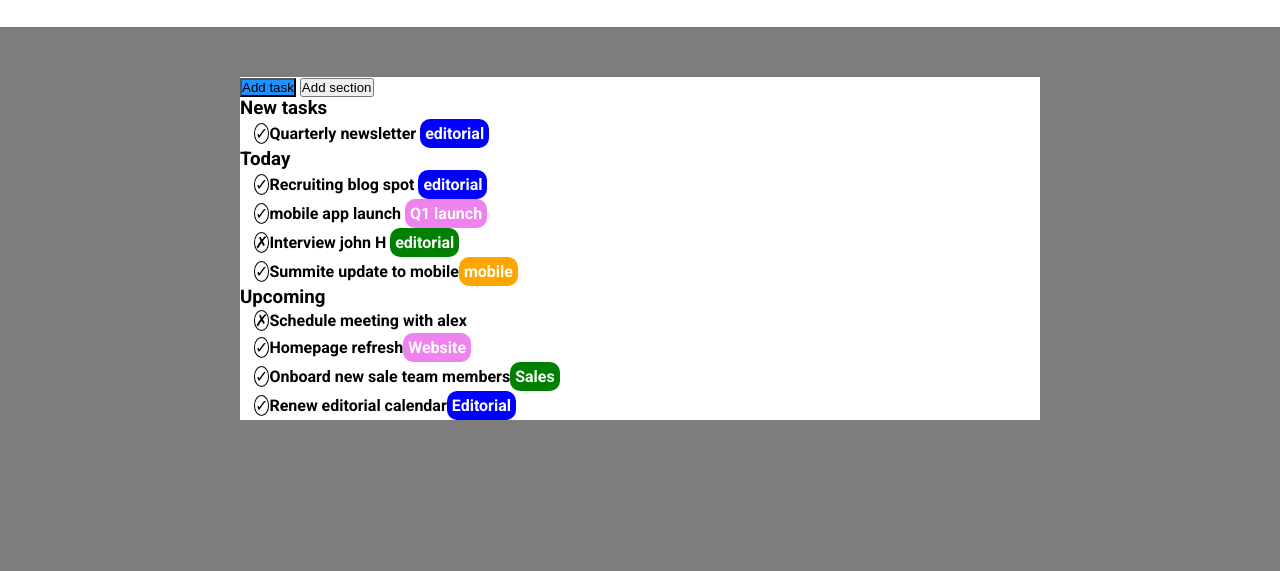
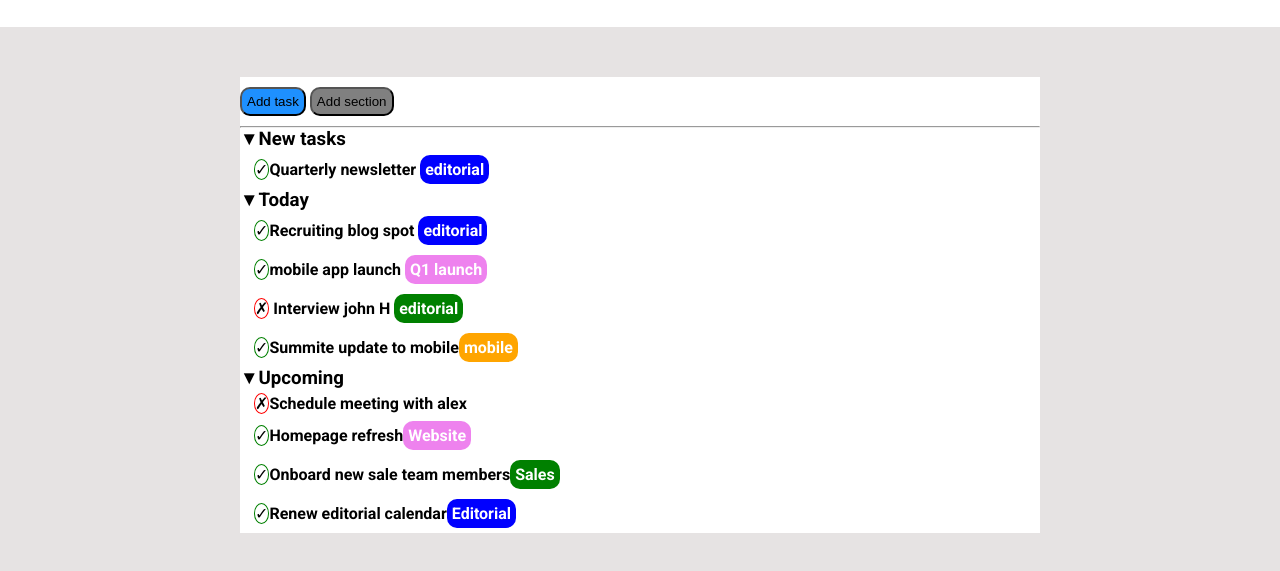
Before and after one commit to freddycarta/html-css-toboolist, a plain HTML site: page index.html in a window 1280 px wide. Shown: the part 83-654 px from the top of the page. Drawn offline with Linux system fonts and the light colour scheme.

Commit message:
ultime correzioni

```diff
--- a/index.html
+++ b/index.html
@@ -19,20 +19,23 @@
     </header>
 
 </body>
+
 <main>
     <section>
         <div class="container">
-            <div><button class="button1">Add task</button> <button>Add section</button></div>
+
+            <div><button class="button1">Add task</button> <button class="button2">Add section</button></div>
+            <hr>
             <div class="list">
                 <!-- new tasks -->
-                <h3>New tasks</h3>
+                <h3>&#9660;New tasks</h3>
                 <div class="task"></div>
                 <span class="circle">&check;</span>Quarterly newsletter <span class="task taskblue">editorial</span>
 
             </div>
                <!-- today -->
             <div class="list">
-                <h3>Today</h3>
+                <h3>&#9660;Today</h3>
                 <div class="task"></div>
                 <span class="circle">&check;</span>Recruiting blog spot <span class="task taskblue">editorial</span>
                 <br>
@@ -40,16 +43,16 @@
                 <span class="circle">&check;</span>mobile app launch <span class="task taskviolet">Q1 launch</span>
                 <br>
                 <div class="task"></div>
-                <span class="circle">&cross;</span>Interview john H <span class="task taskgreen">editorial</span>
+                <span class="circle2">  &cross;</span> Interview john H <span class="task taskgreen">editorial</span>
                 <br>
                 <div class="task"></div>
                 <span class="circle">&check;</span>Summite update to mobile<span class="task taskorange">mobile</span>
             </div>
             <!-- upcoming -->
             <div class="list">
-                <h3>Upcoming</h3>
+                <h3>&#9660;Upcoming</h3>
                 <div class="task"></div>
-                <span class="circle">&cross;</span>Schedule meeting with alex
+                <span class="circle2">&cross;</span>Schedule meeting with alex
                 <br>
                 <div class="task"></div>
                 <span class="circle">&check;</span>Homepage refresh<span class="task taskviolet">Website</span>
--- a/style.css
+++ b/style.css
@@ -4,8 +4,8 @@
     box-sizing: border-box;
 }
 body {
-    background-color: rgb(126, 124, 124);
-    font-family: 'roboto';
+    background-color: rgb(230, 227, 227);
+    font-family: 'roboto'
 }
 header {
     padding: 30px;
@@ -29,13 +29,26 @@ h1 {
 
 .button1 {
     background-color: dodgerblue;
+    border-radius: 10px;
+    padding: 5px;
+    margin-top: 10px;
+    margin-bottom: 10px;
 }
 
+.button2 {
+    background-color: grey;
+    border-radius: 10px;
+    padding: 5px;
+    margin-top: 10px;
+    margin-bottom: 10px;
+}
 .task {
     display: inline-block;
     color: #fff;
     border-radius: 10px;
     padding: 5px;
+    margin-top: 5px;
+    margin-bottom: 5px;
 }
 
 .taskblue{
@@ -57,8 +70,17 @@ h1 {
 .circle {
     height: 25px;
     width: 25px;
-    border: 1px solid black;
-    border-radius: 50%;
+    border: 1px solid green;
+    border-radius: 100%;
     text-align: center;
     line-height: 25px;
 }
+
+.circle2 {
+    height: 25px;
+    width: 25px;
+    border: 1px solid red;
+    border-radius: 100%;
+    text-align: center;
+    line-height: 25px;
+}
```
